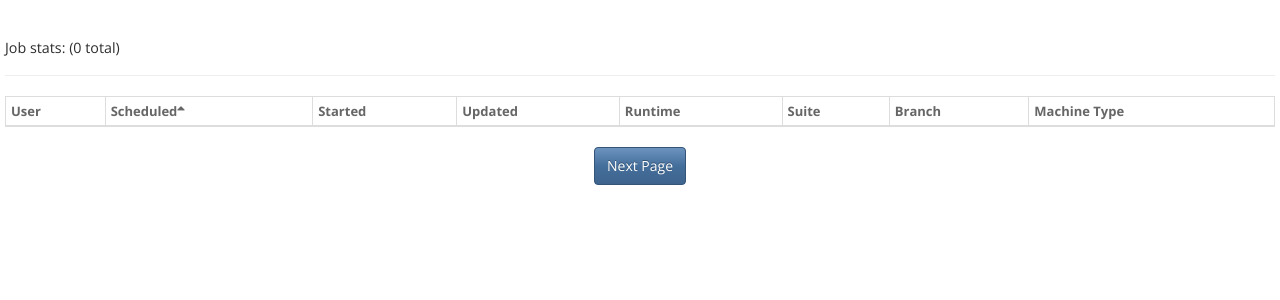
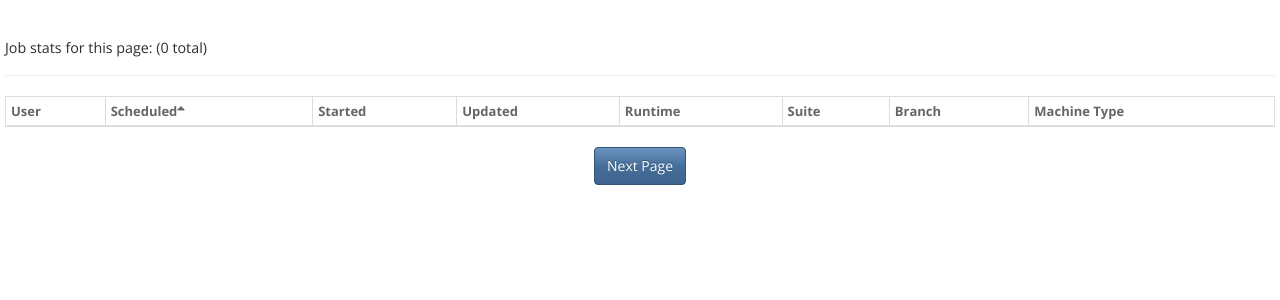
Before and after one commit to ceph/pulpito, a Python web app: template pulpito/templates/index.html in a window 1280 px wide. Shown: the part 97-397 px from the top of the page. Run offline with Jinja, Linux system fonts and the light colour scheme; the template is opened without the code that fills it, so the values that code supplies are empty; some libraries are stand-ins or nearby versions.

Commit message:
Note that job stats are per-page
Signed-off-by: Zack Cerza <zack@redhat.com>

```diff
--- a/pulpito/templates/index.html
+++ b/pulpito/templates/index.html
@@ -20,7 +20,7 @@
                 </h2>
                 {% endif %}
               <h2>
-                Job stats:
+                Job stats for this page:
                 {% macro total(attr) %}
                   {{ runs|map(attribute='results')|sum(attribute=attr) }}
                 {% endmacro %}
```
